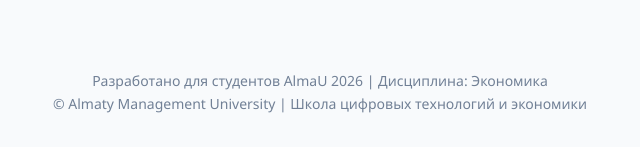
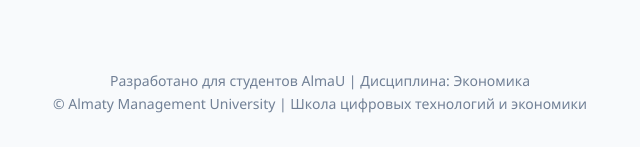
Before and after one commit to ogaydv-prog/Economics-rus, a plain HTML site: page topic1.html in a window 1280 px wide. Shown: the part 650-797 px from the top of the page, 320-960 px from the left. Drawn offline with Linux system fonts and the light colour scheme.

Commit message:
Update footer text for AlmaU students

```diff
--- a/topic1.html
+++ b/topic1.html
@@ -237,7 +237,7 @@
     </main>
 
     <footer>
-        <p>Разработано для студентов AlmaU 2026 | Дисциплина: Экономика</p>
+        <p>Разработано для студентов AlmaU | Дисциплина: Экономика</p>
         <p>© Almaty Management University | Школа цифровых технологий и экономики</p>
     </footer>
 
```
